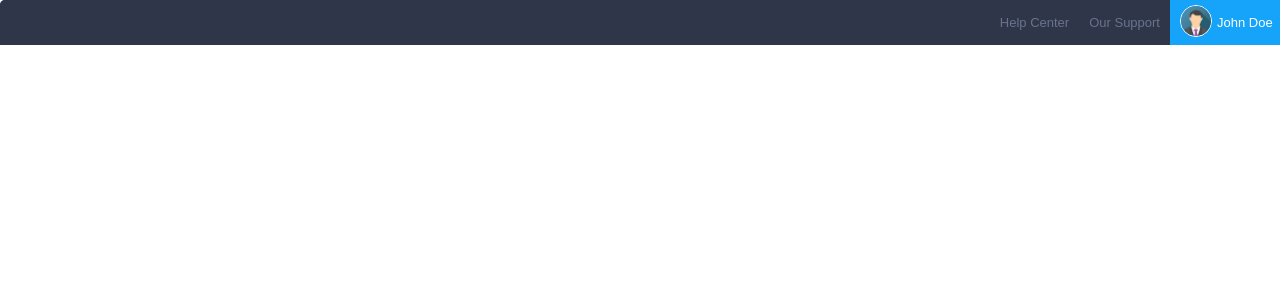
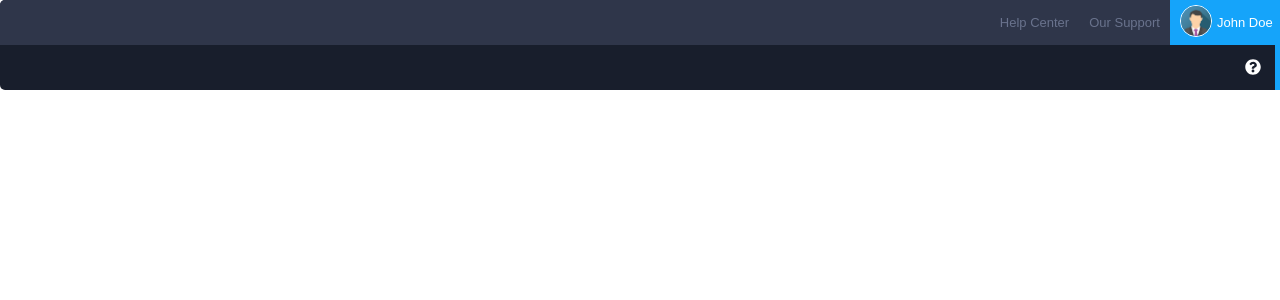
Before and after one commit to neitiris/MyBookApp, an Angular app: page / in a window 1280 px wide. Shown: the top 300 px of the page. Built offline with nearby package versions, Linux system fonts and the light colour scheme.

Commit message:
created footer part

```diff
--- a/src/app/page/my-book/my-book.component.css
+++ b/src/app/page/my-book/my-book.component.css
@@ -1,3 +1,9 @@
+/***********************************************************
+                      GENERAL
+***********************************************************/
+/***********************************************************
+                      HEADER
+***********************************************************/
 .my-book__container {
   margin: 0 auto;
   width: 1320px; }
@@ -47,4 +53,38 @@
   text-decoration: none;
   display: flex; }
 
+/***********************************************************
+                      FOOTER
+***********************************************************/
+.footer {
+  border-bottom-left-radius: 5px;
+  border-bottom-right-radius: 5px;
+  background-color: #181e2c;
+  width: 100%;
+  height: 45px; }
+
+.footer__container {
+  height: 100%; }
+
+.footer__list {
+  margin: 0;
+  height: 100%;
+  display: flex;
+  align-items: center;
+  justify-content: flex-end; }
+
+.footer__item {
+  height: 100%;
+  width: 45px;
+  display: flex;
+  align-items: center;
+  justify-content: center; }
+
+.footer__cog_item {
+  background: #15a4fa;
+  border-bottom-right-radius: 5px; }
+
+.footer__link {
+  color: white; }
+
 /*# sourceMappingURL=my-book.component.css.map */
--- a/src/app/page/my-book/my-book.component.html
+++ b/src/app/page/my-book/my-book.component.html
@@ -13,4 +13,17 @@
       </ul>
     </div>
   </header>
+
+  <footer class="footer">
+    <div class="footer__container">
+      <ul class="footer__list">
+        <li class="footer__item">
+          <a class="footer__link" href=""><fa-icon [icon]="faQuestionCircle"></fa-icon></a>
+        </li>
+        <li class="footer__item footer__cog_item">
+          <a class="footer__link" href=""><fa-icon [icon]="faCog"></fa-icon></a>
+        </li>
+      </ul>
+    </div>
+  </footer>
 </div>
--- a/src/app/page/my-book/my-book.component.scss
+++ b/src/app/page/my-book/my-book.component.scss
@@ -1,3 +1,10 @@
+/***********************************************************
+                      GENERAL
+***********************************************************/
+
+/***********************************************************
+                      HEADER
+***********************************************************/
 .my-book__container{
   margin: 0 auto;
   width: 1320px;
@@ -47,3 +54,37 @@
   text-decoration: none;
   display: flex;
 }
+/***********************************************************
+                      FOOTER
+***********************************************************/
+.footer{
+  border-bottom-left-radius: 5px;
+  border-bottom-right-radius: 5px;
+  background-color:  #181e2c;
+  width: 100%;
+  height: 45px;
+}
+.footer__container{
+  height: 100%;
+}
+.footer__list{
+  margin: 0;
+  height: 100%;
+  display: flex;
+  align-items: center;
+  justify-content: flex-end;
+}
+.footer__item{
+  height: 100%;
+  width: 45px;
+  display: flex;
+  align-items: center;
+  justify-content: center;
+}
+.footer__cog_item{
+  background: #15a4fa;
+  border-bottom-right-radius: 5px;
+}
+.footer__link{
+  color: white;
+}
--- a/src/app/page/my-book/my-book.component.ts
+++ b/src/app/page/my-book/my-book.component.ts
@@ -1,5 +1,9 @@
 import { Component, OnInit } from '@angular/core';
-import {faArrowCircleDown} from '@fortawesome/free-solid-svg-icons';
+import {
+  faArrowCircleDown,
+  faCog,
+  faQuestionCircle
+} from '@fortawesome/free-solid-svg-icons';
 
 @Component({
   selector: 'app-my-book',
@@ -8,6 +12,8 @@ import {faArrowCircleDown} from '@fortawesome/free-solid-svg-icons';
 })
 export class MyBookComponent implements OnInit {
   faArrowCircleDown = faArrowCircleDown;
+  faCog = faCog;
+  faQuestionCircle = faQuestionCircle;
   users = [
     {img: '../../../assets/img_avatar.png', name: 'John Doe'}
   ];
```
Also changed, not shown: 1 other file (tests, documents, lock files or other folders).
